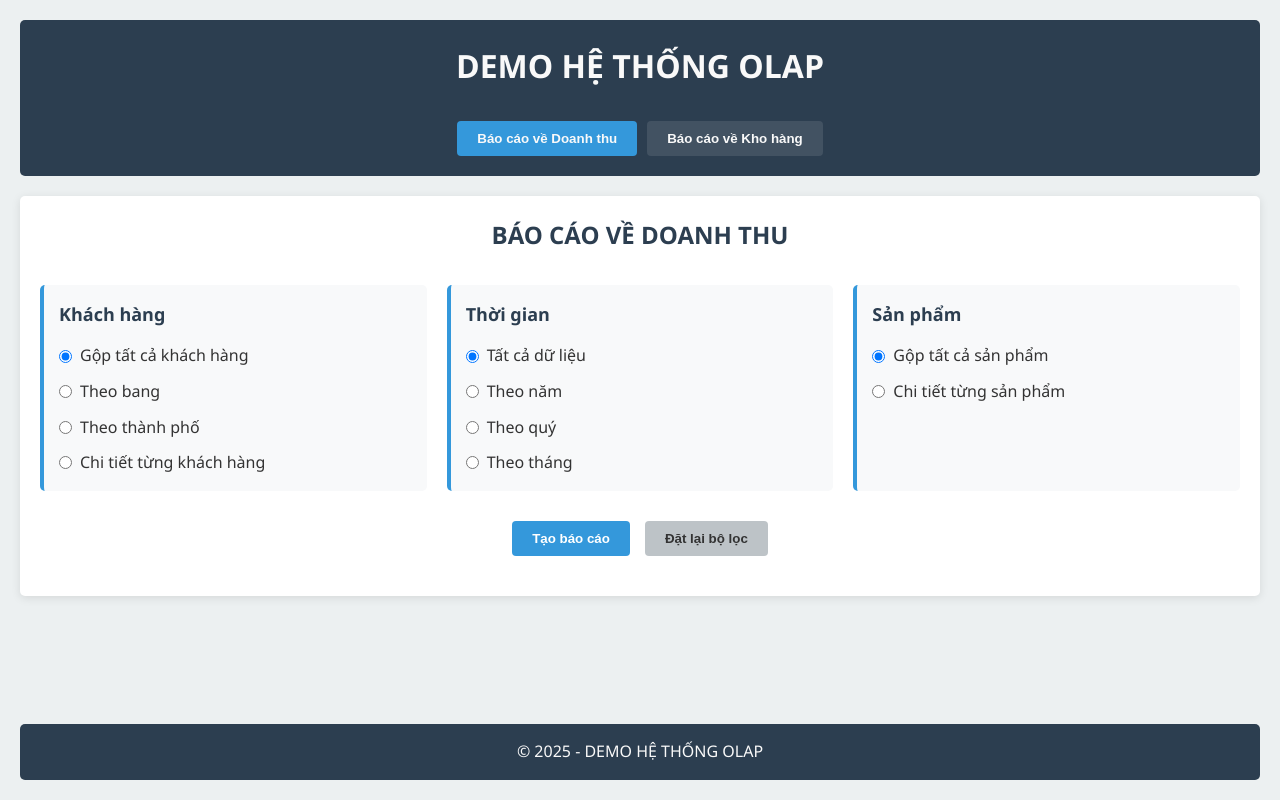
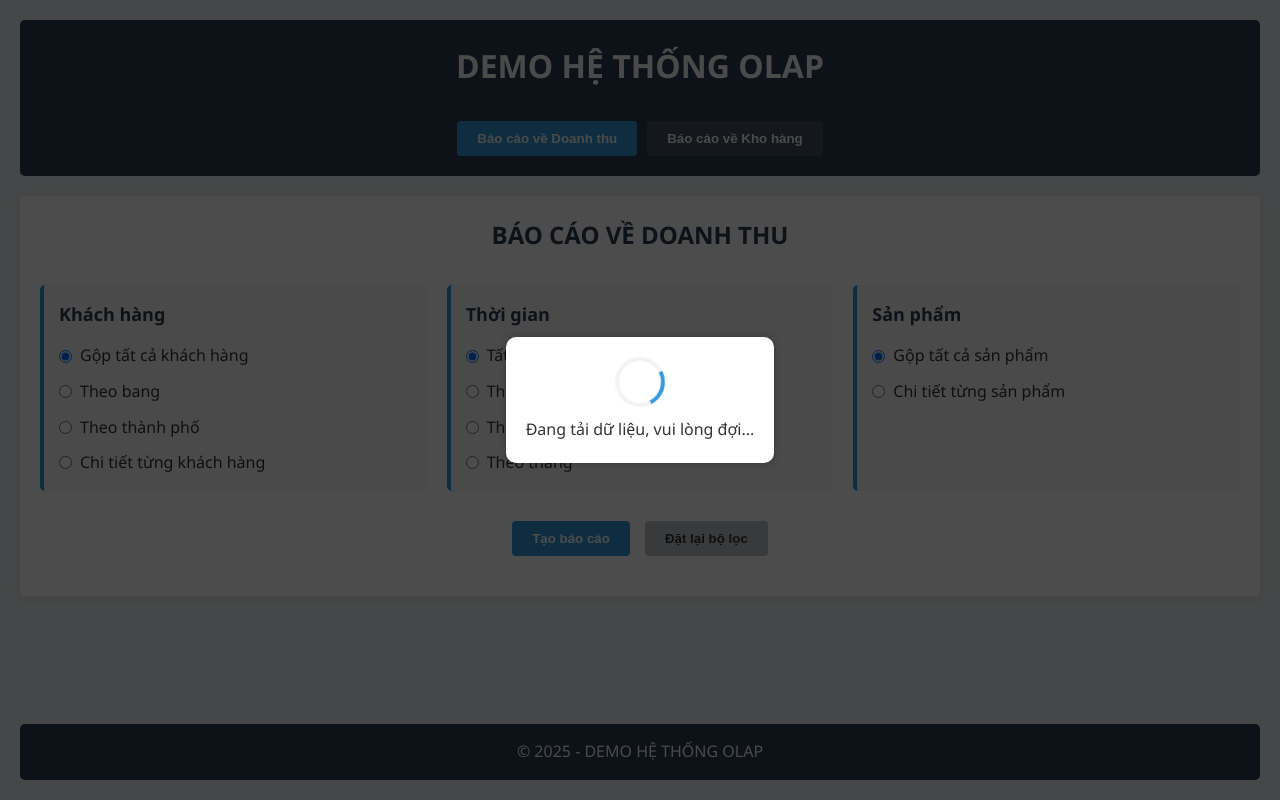
Before and after one commit to duy59/KDL_main, a Flask app: page / in a window 1280 px wide. Run offline with Flask 3, Linux system fonts and the light colour scheme.

Commit message:
new commit

```diff
--- a/app.py
+++ b/app.py
@@ -368,6 +368,7 @@
 
 def generate_inventory_mdx_query(params):
     """Tạo truy vấn MDX cho báo cáo tồn kho dựa trên các tham số từ giao diện người dùng"""
+    print("Generating inventory MDX query...")
     # Lấy các tham số
     time_filter = params.get('time_filter', 'all')
     item_filter = params.get('item_filter', 'all')
@@ -438,48 +439,95 @@
         pass
     elif time_filter == 'year':
         if year != 'all':
-            # Thêm trực tiếp vào ROWS thay vì WHERE
+            # Thay vì chọn cả năm, chỉ chọn tháng 12 của năm đó cho tồn kho
+            month_filter = f"FILTER([Dim Time].[Time Month].[Time Month].MEMBERS, [Dim Time].[Time Month].CurrentMember.Name = \"12\")"
+            rows.append(month_filter)
+            # Hiển thị cả năm trong kết quả
             rows.append(f"[Dim Time].[Time Year].[Time Year].&[{year}]")
+            print(f"Lọc tồn kho theo tháng 12 năm {year}")
         else:
+            # Nếu không chọn năm cụ thể, hiển thị tháng 12 và năm
+            month_filter = f"FILTER([Dim Time].[Time Month].[Time Month].MEMBERS, [Dim Time].[Time Month].CurrentMember.Name = \"12\")"
+            rows.append(month_filter)
             rows.append("[Dim Time].[Time Year].[Time Year].MEMBERS")
+            print(f"Lọc tồn kho theo tháng 12 của tất cả các năm")
     elif time_filter == 'quarter':
         # Chuyển đổi Q1, Q2, Q3, Q4 thành 1, 2, 3, 4
         quarter_num = quarter.replace('Q', '') if quarter != 'all' else 'all'
 
+        # Xác định tháng cuối cùng của quý
+        last_month_of_quarter = {
+            '1': '3',  # Quý 1: tháng 3
+            '2': '6',  # Quý 2: tháng 6
+            '3': '9',  # Quý 3: tháng 9
+            '4': '12'  # Quý 4: tháng 12
+        }
+
         if year != 'all' and quarter != 'all':
-            # Sử dụng FILTER thay vì tham chiếu trực tiếp
-            rows.append(f"FILTER([Dim Time].[Time Quarter].[Time Quarter].MEMBERS, [Dim Time].[Time Quarter].CurrentMember.Name = \"{quarter_num}\")")
-            # Thêm điều kiện năm vào WHERE
-            where_conditions.append(f"[Dim Time].[Time Year].&[{year}]")
-            print(f"Lọc theo năm {year} và quý {quarter_num}")
+            # Lấy tháng cuối cùng của quý
+            end_month = last_month_of_quarter.get(quarter_num, '12')
+            month_filter = f"FILTER([Dim Time].[Time Month].[Time Month].MEMBERS, [Dim Time].[Time Month].CurrentMember.Name = \"{end_month}\")"
+            rows.append(month_filter)
+            # Hiển thị cả năm và quý trong kết quả
+            rows.append(f"[Dim Time].[Time Year].[Time Year].&[{year}]")
+            rows.append(f"[Dim Time].[Time Quarter].[Time Quarter].&[{quarter_num}]")
+            print(f"Lọc tồn kho theo tháng {end_month} (cuối quý {quarter_num}) năm {year}")
         elif year != 'all':
-            # Lọc theo năm
+            # Hiển thị các tháng cuối quý trong năm được chọn
+            # Tạo filter condition
+            quarter_month_filter = "FILTER([Dim Time].[Time Month].[Time Month].MEMBERS, "
+            quarter_month_filter += "[Dim Time].[Time Month].CurrentMember.Name = \"3\" OR "
+            quarter_month_filter += "[Dim Time].[Time Month].CurrentMember.Name = \"6\" OR "
+            quarter_month_filter += "[Dim Time].[Time Month].CurrentMember.Name = \"9\" OR "
+            quarter_month_filter += "[Dim Time].[Time Month].CurrentMember.Name = \"12\")"
+            rows.append(quarter_month_filter)
+            # Thêm năm và quý vào kết quả
+            rows.append(f"[Dim Time].[Time Year].[Time Year].&[{year}]")
             rows.append("[Dim Time].[Time Quarter].[Time Quarter].MEMBERS")
-            where_conditions.append(f"[Dim Time].[Time Year].&[{year}]")
-            print(f"Lọc theo năm {year} cho tất cả các quý")
+            print(f"Lọc tồn kho theo tháng cuối quý của năm {year}")
         elif quarter != 'all':
-            # Lọc theo quý
-            rows.append(f"FILTER([Dim Time].[Time Quarter].[Time Quarter].MEMBERS, [Dim Time].[Time Quarter].CurrentMember.Name = \"{quarter_num}\")")
-            print(f"Lọc theo quý {quarter_num} cho tất cả các năm")
+            # Lấy tháng cuối cùng của quý được chọn cho tất cả các năm
+            end_month = last_month_of_quarter.get(quarter_num, '12')
+            month_filter = f"FILTER([Dim Time].[Time Month].[Time Month].MEMBERS, [Dim Time].[Time Month].CurrentMember.Name = \"{end_month}\")"
+            rows.append(month_filter)
+            # Thêm năm và quý vào kết quả
+            rows.append("[Dim Time].[Time Year].[Time Year].MEMBERS")
+            rows.append(f"[Dim Time].[Time Quarter].[Time Quarter].&[{quarter_num}]")
+            print(f"Lọc tồn kho theo tháng {end_month} (cuối quý {quarter_num}) cho tất cả các năm")
         else:
+            # Hiển thị các tháng cuối quý cho tất cả các năm
+            quarter_month_filter = "FILTER([Dim Time].[Time Month].[Time Month].MEMBERS, "
+            quarter_month_filter += "[Dim Time].[Time Month].CurrentMember.Name = \"3\" OR "
+            quarter_month_filter += "[Dim Time].[Time Month].CurrentMember.Name = \"6\" OR "
+            quarter_month_filter += "[Dim Time].[Time Month].CurrentMember.Name = \"9\" OR "
+            quarter_month_filter += "[Dim Time].[Time Month].CurrentMember.Name = \"12\")"
+            rows.append(quarter_month_filter)
+            # Thêm cả năm và quý vào kết quả
+            rows.append("[Dim Time].[Time Year].[Time Year].MEMBERS")
             rows.append("[Dim Time].[Time Quarter].[Time Quarter].MEMBERS")
+            print(f"Lọc tồn kho theo tháng cuối quý của tất cả các năm")
     elif time_filter == 'month':
+        # Giữ nguyên logic hiện tại cho bộ lọc tháng, nhưng hiển thị thêm năm
         if year != 'all' and month != 'all':
-            # Sử dụng FILTER thay vì tham chiếu trực tiếp
             rows.append(f"FILTER([Dim Time].[Time Month].[Time Month].MEMBERS, [Dim Time].[Time Month].CurrentMember.Name = \"{month}\")")
-            where_conditions.append(f"[Dim Time].[Time Year].&[{year}]")
+            # Thêm năm vào kết quả
+            rows.append(f"[Dim Time].[Time Year].[Time Year].&[{year}]")
             print(f"Lọc theo năm {year} và tháng {month}")
         elif year != 'all':
-            # Lọc theo năm
             rows.append("[Dim Time].[Time Month].[Time Month].MEMBERS")
-            where_conditions.append(f"[Dim Time].[Time Year].&[{year}]")
+            # Thêm năm vào kết quả
+            rows.append(f"[Dim Time].[Time Year].[Time Year].&[{year}]")
             print(f"Lọc theo năm {year} cho tất cả các tháng")
         elif month != 'all':
-            # Lọc theo tháng
             rows.append(f"FILTER([Dim Time].[Time Month].[Time Month].MEMBERS, [Dim Time].[Time Month].CurrentMember.Name = \"{month}\")")
+            # Thêm năm vào kết quả
+            rows.append("[Dim Time].[Time Year].[Time Year].MEMBERS")
             print(f"Lọc theo tháng {month} cho tất cả các năm")
         else:
             rows.append("[Dim Time].[Time Month].[Time Month].MEMBERS")
+            # Thêm năm vào kết quả
+            rows.append("[Dim Time].[Time Year].[Time Year].MEMBERS")
+            print(f"Lọc theo tất cả các tháng và năm")
 
     # Nếu không có bộ lọc nào được chọn cho ROWS, sử dụng mặc định
     if not rows:
@@ -520,6 +568,7 @@
 @app.route('/generate_inventory_report', methods=['POST'])
 def generate_inventory_report():
     """Tạo báo cáo tồn kho dựa trên các tham số từ giao diện người dùng"""
+    print("Generating inventory report...")
     try:
         # Lấy các tham số từ request
         params = request.form.to_dict()
--- a/templates/index.html
+++ b/templates/index.html
@@ -7,8 +7,55 @@
     <link rel="stylesheet" href="/static/style.css">
     <script src="https://code.jquery.com/jquery-3.6.0.min.js"></script>
     <script src="https://cdn.jsdelivr.net/npm/chart.js"></script>
+    <style>
+        /* CSS cho màn hình loading */
+        .loading-overlay {
+            display: none;
+            position: fixed;
+            top: 0;
+            left: 0;
+            width: 100%;
+            height: 100%;
+            background-color: rgba(0, 0, 0, 0.7);
+            z-index: 1000;
+            display: flex;
+            justify-content: center;
+            align-items: center;
+        }
+
+        .loading-content {
+            background-color: white;
+            padding: 20px;
+            border-radius: 10px;
+            text-align: center;
+            box-shadow: 0 0 10px rgba(0, 0, 0, 0.3);
+        }
+
+        .spinner {
+            border: 4px solid #f3f3f3;
+            border-top: 4px solid #3498db;
+            border-radius: 50%;
+            width: 50px;
+            height: 50px;
+            animation: spin 2s linear infinite;
+            margin: 0 auto 10px;
+        }
+
+        @keyframes spin {
+            0% { transform: rotate(0deg); }
+            100% { transform: rotate(360deg); }
+        }
+    </style>
 </head>
 <body>
+    <!-- Thêm màn hình loading -->
+    <div id="loading-overlay" class="loading-overlay">
+        <div class="loading-content">
+            <div class="spinner"></div>
+            <p>Đang tải dữ liệu, vui lòng đợi...</p>
+        </div>
+    </div>
+
     <div class="container">
         <header>
             <h1>DEMO HỆ THỐNG OLAP</h1>
@@ -129,11 +176,6 @@
                     <button id="generate_report" class="primary-button">Tạo báo cáo</button>
                     <button id="reset_filters" class="secondary-button">Đặt lại bộ lọc</button>
                 </div>
-
-                <!-- <div id="loading-indicator" style="display:none;">
-                    <div class="spinner"></div>
-                    <p>Đang tạo báo cáo...</p>
-                </div> -->
 
                 <div id="report-container" style="display: none;">
                     <div class="query-stats" id="query-stats">
@@ -357,8 +399,8 @@
 
         // Tạo báo cáo
         $('#generate_report').on('click', function() {
-            // Hiển thị loading indicator
-            $('#loading-indicator').show();
+            // Hiển thị loading overlay
+            $('#loading-overlay').show();
 
             // Thu thập các tham số từ bộ lọc
             const params = {
@@ -408,8 +450,8 @@
                     alert('Lỗi: ' + errorMessage);
                 },
                 complete: function() {
-                    // Ẩn loading indicator
-                    $('#loading-indicator').hide();
+                    // Ẩn loading overlay
+                    $('#loading-overlay').hide();
                 }
             });
         });
@@ -644,9 +686,8 @@
 
         // Tạo báo cáo tồn kho
         $('#generate_inventory_report').on('click', function() {
-            // Hiển thị loading
-            $('#inventory_loading').show();
-            $('#inventory_data_container').hide();
+            // Hiển thị loading overlay
+            $('#loading-overlay').show();
 
             // Thu thập các tham số
             const params = {
@@ -691,8 +732,8 @@
                     alert('Lỗi: ' + errorMessage);
                 },
                 complete: function() {
-                    // Ẩn loading
-                    $('#inventory_loading').hide();
+                    // Ẩn loading overlay
+                    $('#loading-overlay').hide();
                 }
             });
         });
```
